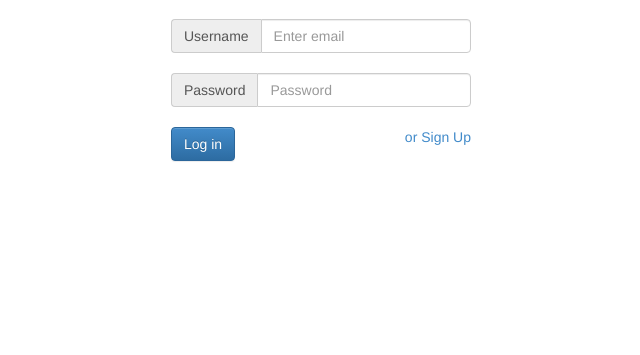
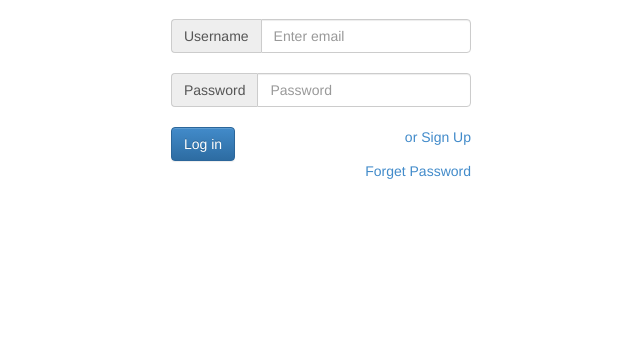
Before and after one commit to anil-ninja/mybillshare, a PHP site: page / in a window 1280 px wide. Shown: the part 71-426 px from the top of the page, without its empty margins (319-959 px from the left). Run offline with PHP 8.4, Linux system fonts and the light colour scheme; data that the repository does not hold is empty; some libraries are stand-ins or nearby versions.

Commit message:
add forget password field

```diff
--- a/index.php
+++ b/index.php
@@ -118,6 +118,8 @@ if (isset($_SESSION['first_name'])) {
 							<button type="submit" class="btn btn-primary" name="login">Log in</button>
 							<a data-toggle="modal" data-target="#myModal" style="float: right; cursor:pointer;">
 			or Sign Up
+		</a><br><a data-toggle="modal" data-target="#forgetPassModel" style="float: right; cursor:pointer;">
+			Forget Password
 		</a>
 						</form>
 					</div>
```
